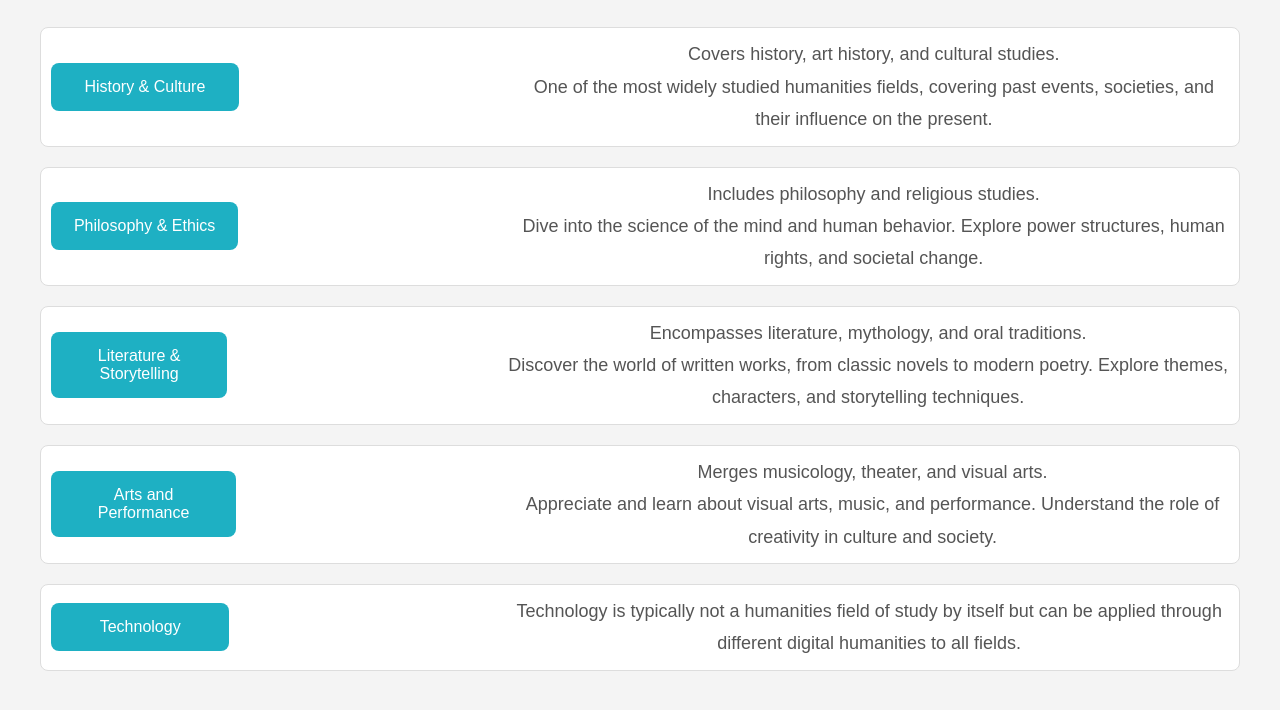
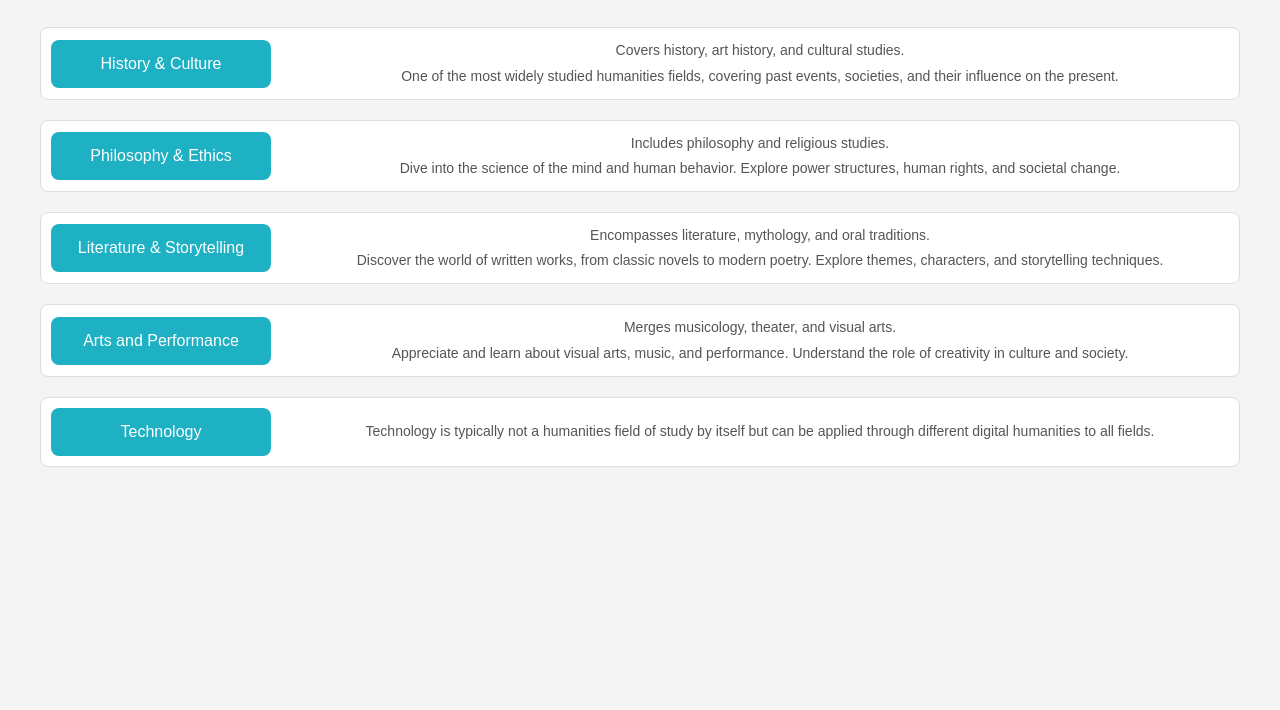
Before and after one commit to BrettAlanPorter7/DHFP25, a plain HTML site: page path-selection.html in a window 1280 px wide. Shown: the part 206-916 px from the top of the page. After the commit the page ends 800 px from the top, so only its background shows below. Drawn offline with Linux system fonts and the light colour scheme.

Commit message:
hopefully this css works

```diff
--- a/fellowship.css
+++ b/fellowship.css
@@ -137,12 +137,15 @@ section p {
     background-color: #44c1ae;
   }
 
+  .interest-description {
+    flex: 1;
+    text-align: center;
+  }
+
   .interest-description p {
     margin: 0;
-    font-size: 18px;
+    font-size: 14px;
     color: #555;
-    padding-left: 260px;
-    text-align: center;
   }
 
 /* Footer Styling */
```
